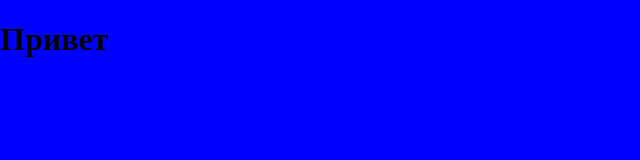
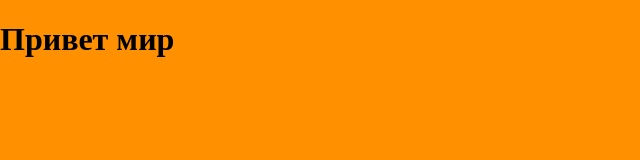
Before and after one commit to SergeyEliseev976/Project, a plain HTML site: page index.html in a window 1280 px wide. Shown: the whole page, without its empty margins (0-640 px from the left). Drawn offline with Linux system fonts and the light colour scheme.

Commit message:
Третий коммит

```diff
--- a/css/style.css
+++ b/css/style.css
@@ -1,4 +1,4 @@
 body {
     margin: 0;
-    background-color: blue;
+    background-color: rgb(255, 145, 0);
 }
--- a/index.html
+++ b/index.html
@@ -9,7 +9,7 @@
     <link rel="stylesheet" type="text/css" href="css/style.css">
 </head>
 <body>
-    <h1>Привет</h1>
+    <h1>Привет мир</h1>
   <script src="js/scripts.js"></script>
 </body>
 </html>
--- a/js/scripts.js
+++ b/js/scripts.js
@@ -1 +1 @@
-console.log("Hi");
+console.log("Hi, World");
```
